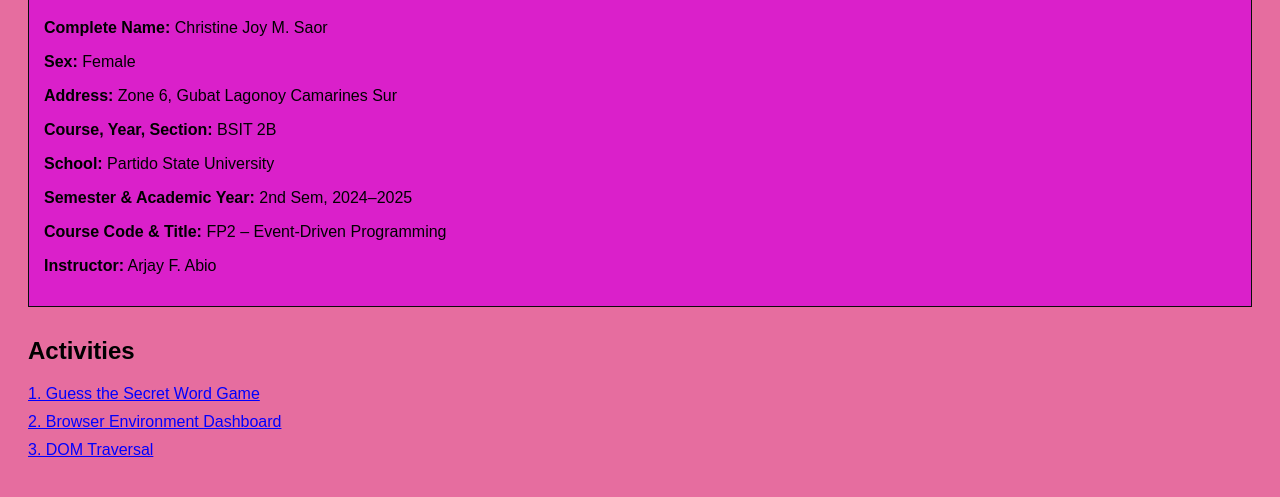
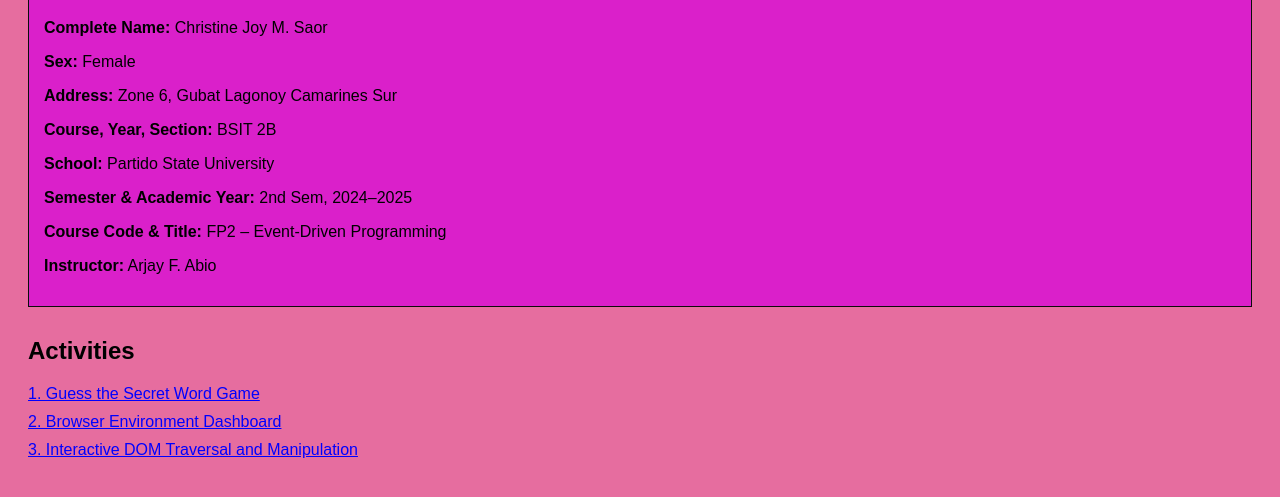
Before and after one commit to Christinejoysaor/Browser-Environment-Dashboard, a plain HTML site: page index.html in a window 1280 px wide. Shown: the part 105-602 px from the top of the page. Drawn offline with Linux system fonts and the light colour scheme.

Commit message:
Update index.html

```diff
--- a/index.html
+++ b/index.html
@@ -49,7 +49,7 @@
     <h2>Activities</h2>
     <a href="https://christinejoysaor.github.io/Guess-the-Secret-Word-Game/">1. Guess the Secret Word Game</a>
     <a href="browser_dashboard.html">2. Browser Environment Dashboard</a>
-    <a href="dom_traversal.html">3. DOM Traversal</a>
+    <a href="dom_traversal.html">3. Interactive DOM Traversal and Manipulation</a>
   </section>
 
 </body>
```
